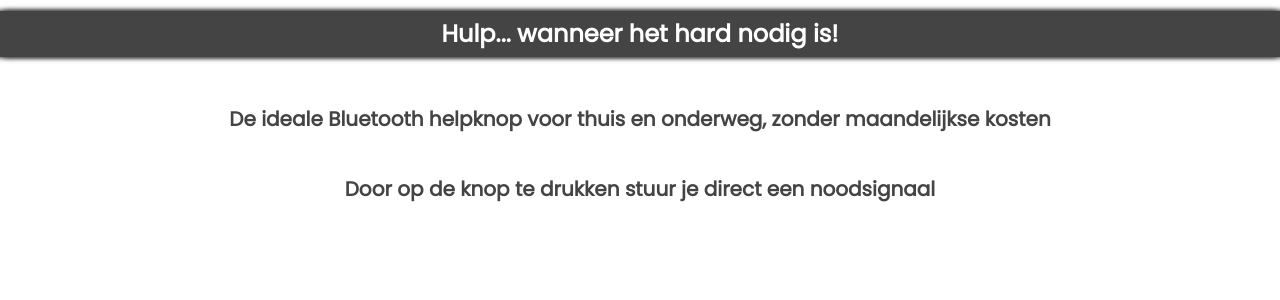
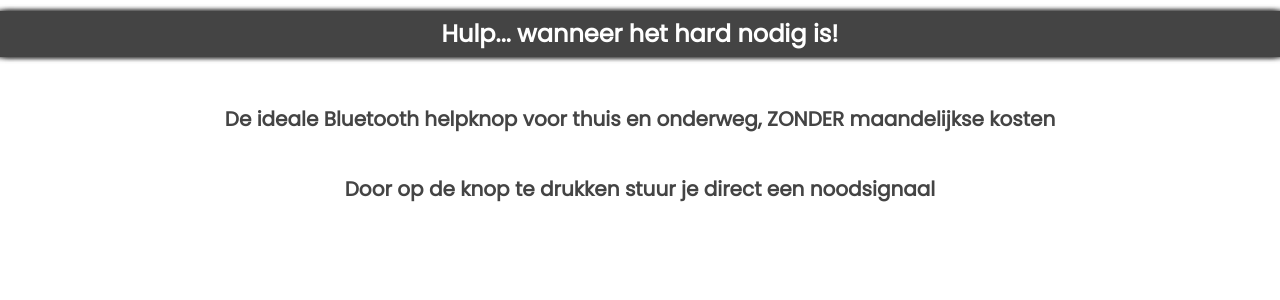
Before and after one commit to janarjensen/helpbutton.nl, a Jekyll site: the page built from index.html, in a window 1280 px wide and 900 px high, scrolled down 541 px. Shown: the part 155-455 px from the top of the window. Built offline with Jekyll 4.4.1, drawn with Linux system fonts in a browser that asks for light colours; nearby versions of some CDN libraries; some web fonts are replaced.

```diff
--- a/_includes/pages/home/intro.html
+++ b/_includes/pages/home/intro.html
@@ -1,4 +1,4 @@
 <div class="container">
-  <h5>De ideale Bluetooth helpknop voor thuis en onderweg, <b>zonder</b> maandelijkse kosten</h5>
+  <h5>De ideale Bluetooth helpknop voor thuis en onderweg, ZONDER maandelijkse kosten</h5>
   <h5>Door op de knop te drukken stuur je direct een noodsignaal</h5>
 </div>
```
